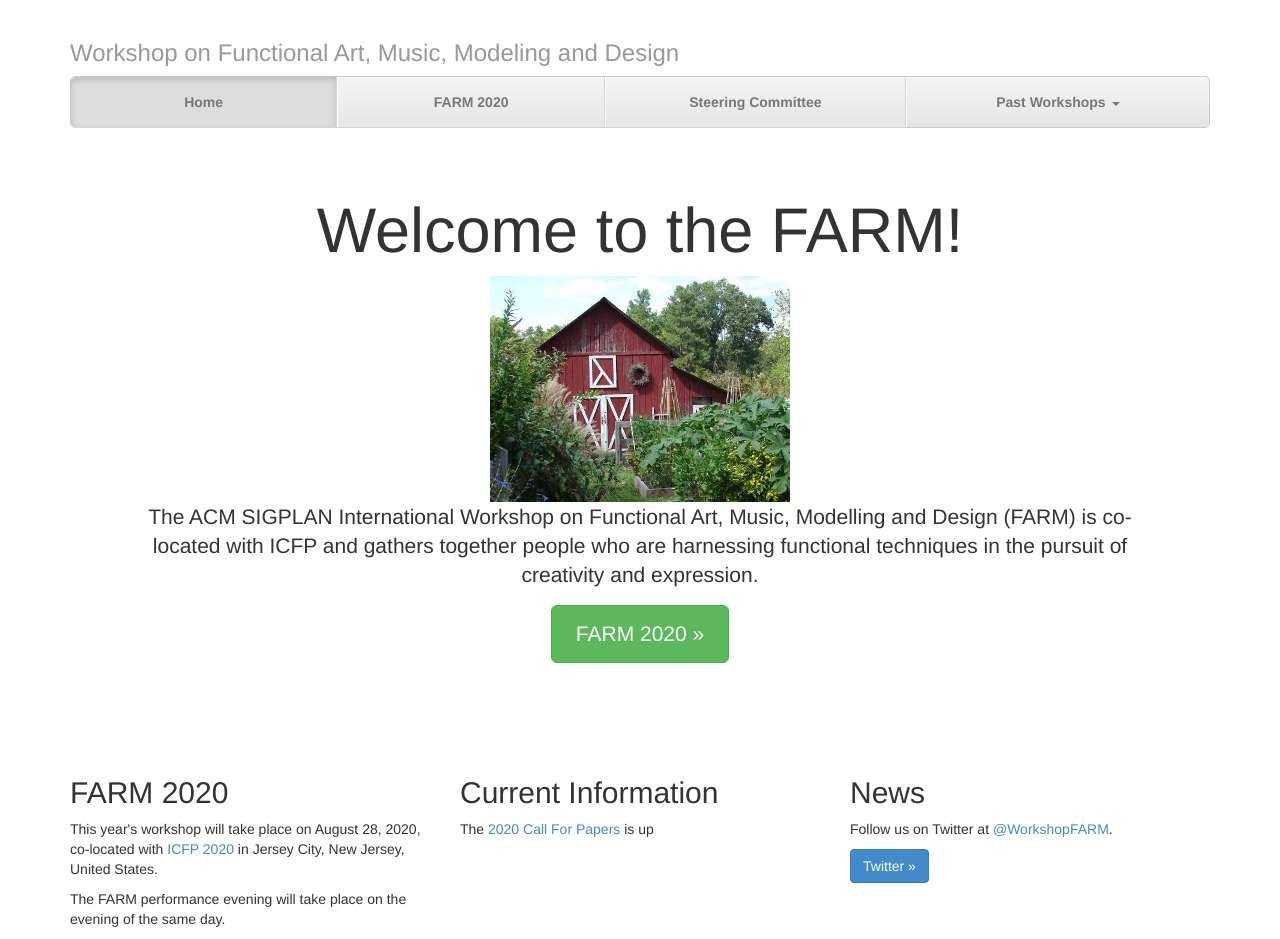
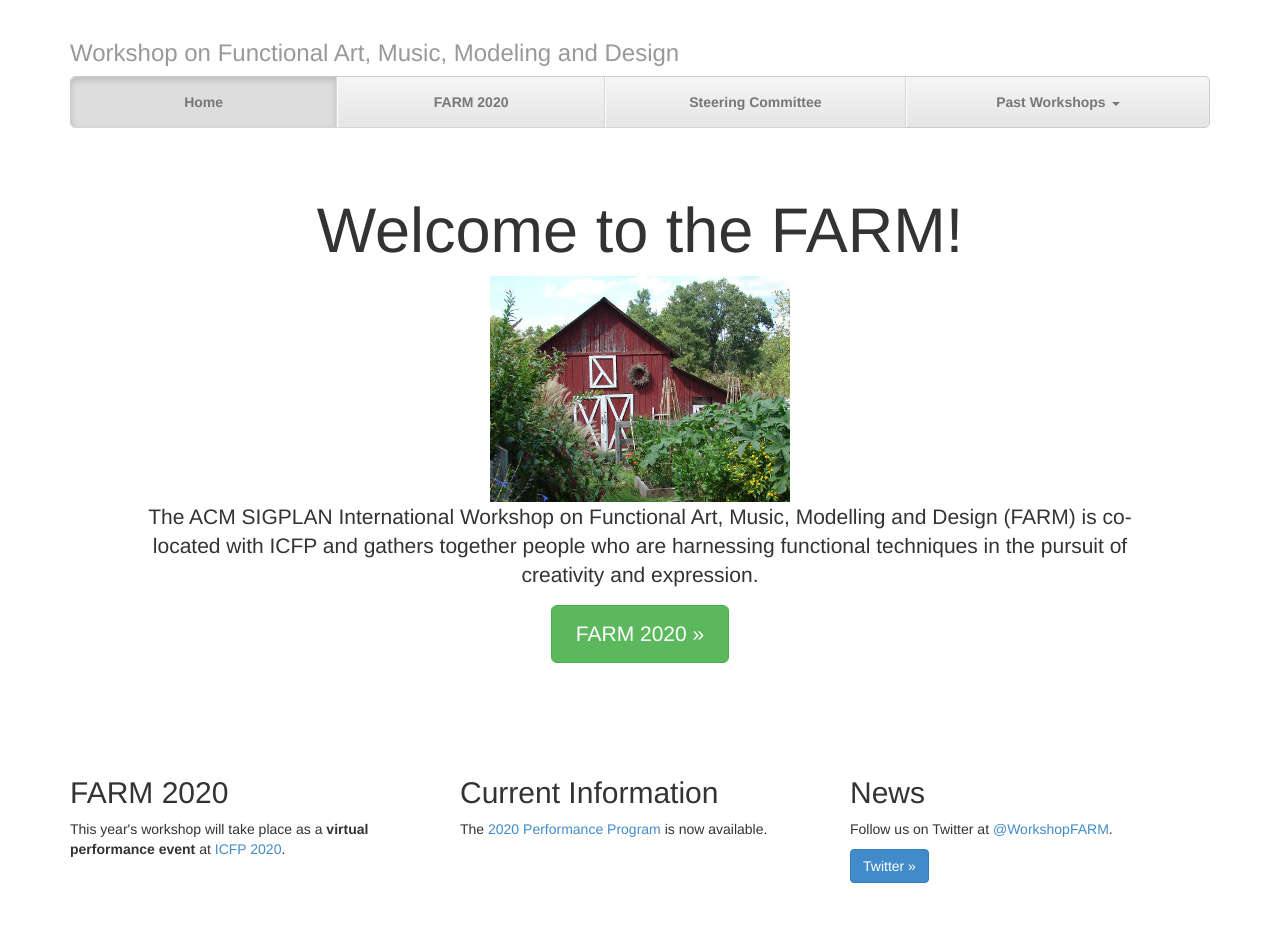
Before and after one commit to functional-art/functional-art.github.com, a Jekyll site: the page built from index.html, in a window 1280 px wide. Built offline with Jekyll 4.4.1, drawn with Linux system fonts in a browser that asks for light colours; nearby versions of some CDN libraries; after the commit the page ends 900 px from its top, so only the background shows below that.

Commit message:
Update index.html
Updated information at bottom of page to reflect that FARM 2020 is a performance event and to direct people to the program page instead of CFP.

```diff
--- a/index.html
+++ b/index.html
@@ -56,17 +56,13 @@
       <div class="row">
         <div class="col-lg-4">
           <h2>FARM 2020</h2>
-          <p>This year's workshop will take place on August 28, 2020, co-located with <a
-          href="http://icfp20.sigplan.org/home">ICFP 2020</a> in
-            Jersey City, New Jersey, United States.</p>
-
-	  <p>The FARM performance evening will take place on the
-	    evening of the same day.</p>
+		<p>This year's workshop will take place as a <b>virtual performance event</b> at <a
+          href="http://icfp20.sigplan.org/home">ICFP 2020</a>.</p>
        </div>
         <div class="col-lg-4">
 	  <h2>Current Information</h2>
-	  <p>The <a href="/2020/">2020 Call For Papers</a> is
-	    up
+	  <p>The <a href="/2020/">2020 Performance Program</a> is
+	    now available.
        </div>
         <div class="col-lg-4">
           <h2>News</h2>
```
